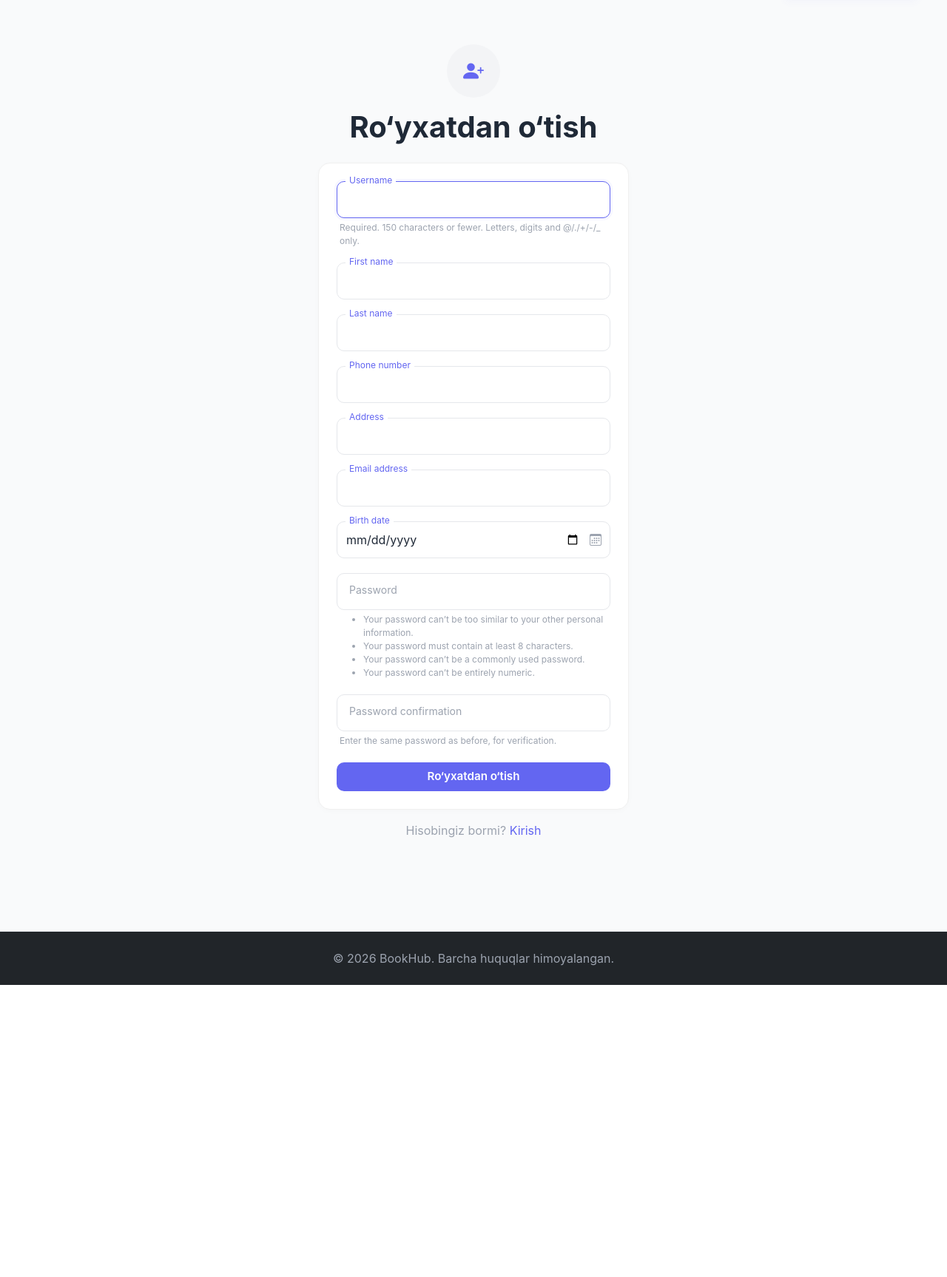
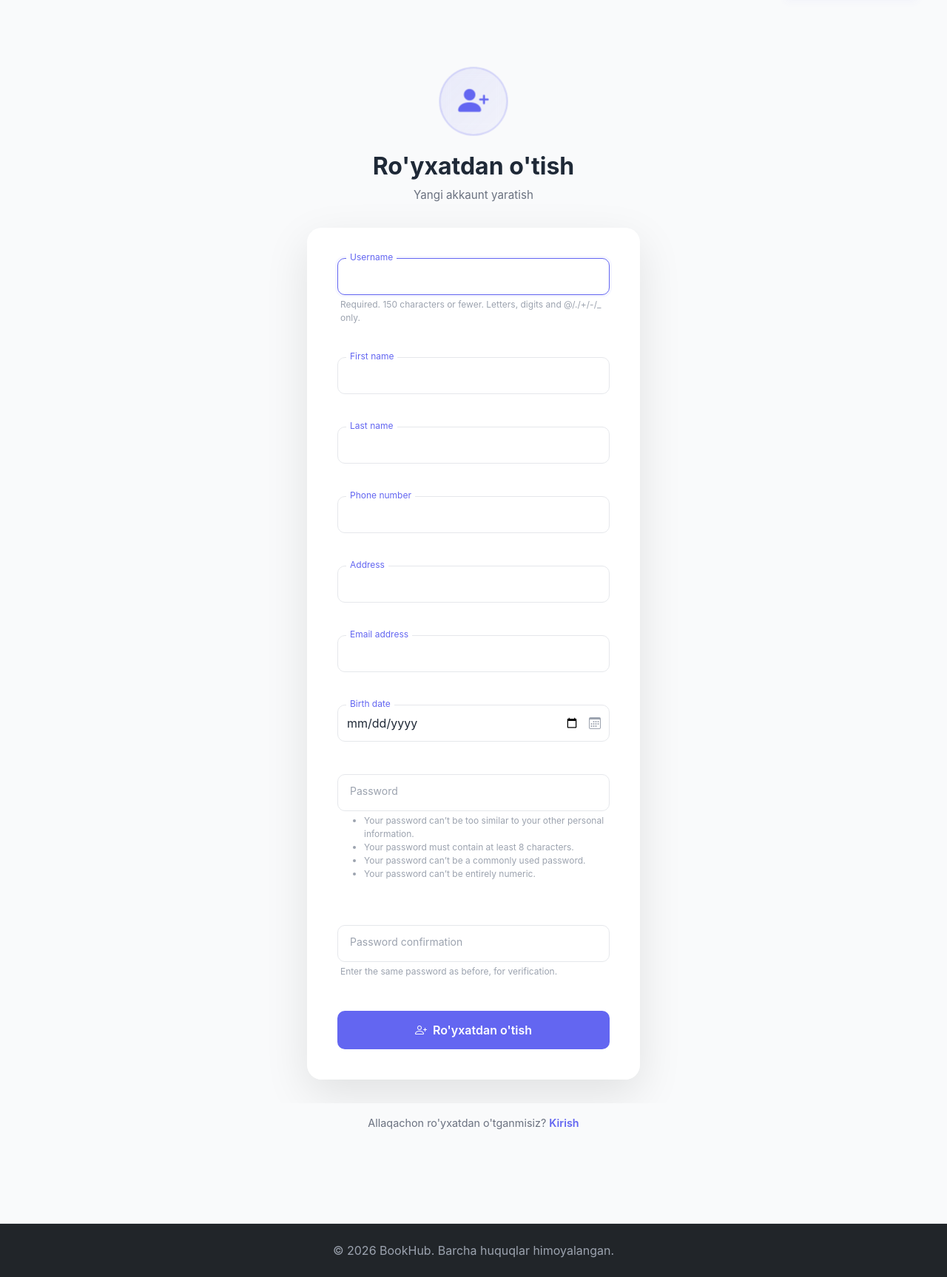
Before and after one commit to Fazliddinov5030/shop, a Django app: page /accounts/register/ in a window 1280 px wide. Shown: the part 61-1788 px from the top of the page at 74% size. Before the commit the page ends 1393 px from the top, so only its background shows below. Run offline with Django 5.2, Linux system fonts and the light colour scheme.

Commit message:
dizayini tugrilladim

```diff
--- a/static/css/accounts.css
+++ b/static/css/accounts.css
@@ -331,16 +354,20 @@
 /* Auth Pages */
 .password-container {
     min-height: calc(100vh - 200px);
-    background: linear-gradient(135deg, var(--bg) 0%, #f3f4f6 100%);
+    background: transparent;
     display: flex;
     align-items: center;
     justify-content: center;
     padding: 2rem 1rem;
+    position: relative;
+    overflow: hidden;
 }
 
 .password-wrapper {
     width: 100%;
     max-width: 450px;
+    position: relative;
+    z-index: 1;
 }
 
 .auth-header {
@@ -352,20 +379,29 @@
     display: inline-flex;
     align-items: center;
     justify-content: center;
-    width: 80px;
-    height: 80px;
+    width: 90px;
+    height: 90px;
     background: linear-gradient(135deg, rgba(99, 102, 241, 0.1), rgba(99, 102, 241, 0.05));
     border-radius: 50%;
-    font-size: 2rem;
+    font-size: 2.5rem;
     color: var(--primary);
-    margin-bottom: 1rem;
+    margin-bottom: 1.5rem;
+    backdrop-filter: blur(10px);
+    border: 2px solid rgba(99, 102, 241, 0.2);
+    animation: pulse 2s ease-in-out infinite;
+}
+
+@keyframes pulse {
+    0%, 100% { transform: scale(1); }
+    50% { transform: scale(1.05); }
 }
 
 .auth-title {
-    font-size: 1.8rem;
+    font-size: 2rem;
     font-weight: 700;
     color: var(--text-primary);
     margin-bottom: 0.5rem;
+    text-shadow: none;
 }
 
 .auth-subtitle {
@@ -375,11 +411,24 @@
 }
 
 .auth-card {
-    background: var(--surface);
-    border-radius: 16px;
-    padding: 2rem;
-    box-shadow: 0 8px 24px rgba(15, 23, 42, 0.1);
-    border: 1px solid var(--border);
+    background: rgba(255, 255, 255, 0.95);
+    border-radius: 20px;
+    padding: 2.5rem;
+    box-shadow: 0 20px 60px rgba(0, 0, 0, 0.1);
+    border: 1px solid rgba(255, 255, 255, 0.5);
+    backdrop-filter: blur(10px);
+    animation: slideUp 0.5s ease-out;
+}
+
+@keyframes slideUp {
+    from {
+        opacity: 0;
+        transform: translateY(30px);
+    }
+    to {
+        opacity: 1;
+        transform: translateY(0);
+    }
 }
 
 .auth-form {
--- a/static/css/styles.css
+++ b/static/css/styles.css
@@ -681,7 +681,7 @@ a:hover {
 }
     font-size: 28px;
     color: white;
-}
+
 
 .form-card {
     background-color: #ffffff;
@@ -834,8 +834,10 @@ a:hover {
 
 .input-box input:focus + label,
 .input-box input:valid + label,
+.input-box input.has-value + label,
 .input-box select:focus + label,
-.input-box select:valid + label {
+.input-box select:valid + label,
+.input-box select.has-value + label {
     top: -10px;
     font-size: 12px;
     color: #6366f1;
--- a/templates/accounts/register.html
+++ b/templates/accounts/register.html
@@ -7,17 +7,20 @@
 
 {% block content %}
 
-<div class="text-center mb-4">
-    <div class="register-icon-wrapper mx-auto mb-3">
-        <i class="bi bi-person-plus-fill"></i>
-    </div>
-    <h1 class="text-center">{{ t.register_title }}</h1>
-</div>
+<div class="password-container">
+    <div class="password-wrapper">
+        <!-- Header -->
+        <div class="auth-header">
+            <div class="auth-icon">
+                <i class="bi bi-person-plus-fill"></i>
+            </div>
+            <h1 class="auth-title">Ro'yxatdan o'tish</h1>
+            <p class="auth-subtitle">Yangi akkaunt yaratish</p>
+        </div>
 
-<div class="row">
-    <div class="col-12 col-md-8 col-lg-5 mx-auto">
-        <div class="card form-card form-card-centered p-4">
-            <form method="post">
+        <!-- Form Card -->
+        <div class="auth-card">
+            <form method="post" class="auth-form">
                 {% csrf_token %}
 
                 {% for field in form %}
@@ -43,15 +46,56 @@
                 </div>
                 {% endfor %}
 
-                <button type="submit" class="btn btn-primary w-100 py-2">{{ t.register_button }}</button>
+                <button type="submit" class="btn btn-primary btn-lg w-100">
+                    <i class="bi bi-person-plus"></i>
+                    Ro'yxatdan o'tish
+                </button>
             </form>
         </div>
     </div>
 </div>
 
-<p class="mt-3 text-center">
-    {{ t.register_have_account }}
-    <a href="{% url 'login' %}">{{ t.register_login_link }}</a>
+<p class="mt-3 text-center" style="color: var(--text-secondary); font-size: 0.9rem;">
+    Allaqachon ro'yxatdan o'tganmisiz?
+    <a href="{% url 'login' %}" style="color: var(--primary); font-weight: 600; text-decoration: none;">Kirish</a>
 </p>
 
+<script>
+// Floating label handler for input-box inputs (register form)
+document.addEventListener('DOMContentLoaded', function() {
+    const inputs = document.querySelectorAll('.input-box input, .input-box select');
+
+    // Function to update label position based on input value
+    function updateLabelPosition(input) {
+        if (input.value.trim() !== '') {
+            input.classList.add('has-value');
+        } else {
+            input.classList.remove('has-value');
+        }
+    }
+
+    // Check initial state for all inputs (for pre-filled forms)
+    inputs.forEach(input => {
+        updateLabelPosition(input);
+
+        // Add event listeners for changes
+        input.addEventListener('input', function() {
+            updateLabelPosition(this);
+        });
+
+        input.addEventListener('change', function() {
+            updateLabelPosition(this);
+        });
+
+        input.addEventListener('focus', function() {
+            updateLabelPosition(this);
+        });
+
+        input.addEventListener('blur', function() {
+            updateLabelPosition(this);
+        });
+    });
+});
+</script>
+
 {% endblock %}
```
Also changed, not shown: other parts of static/css/accounts.css (+56 -3 lines), templates/accounts/login.html (+17 -14 lines), templates/accounts/profile.html (+46 -12 lines).
